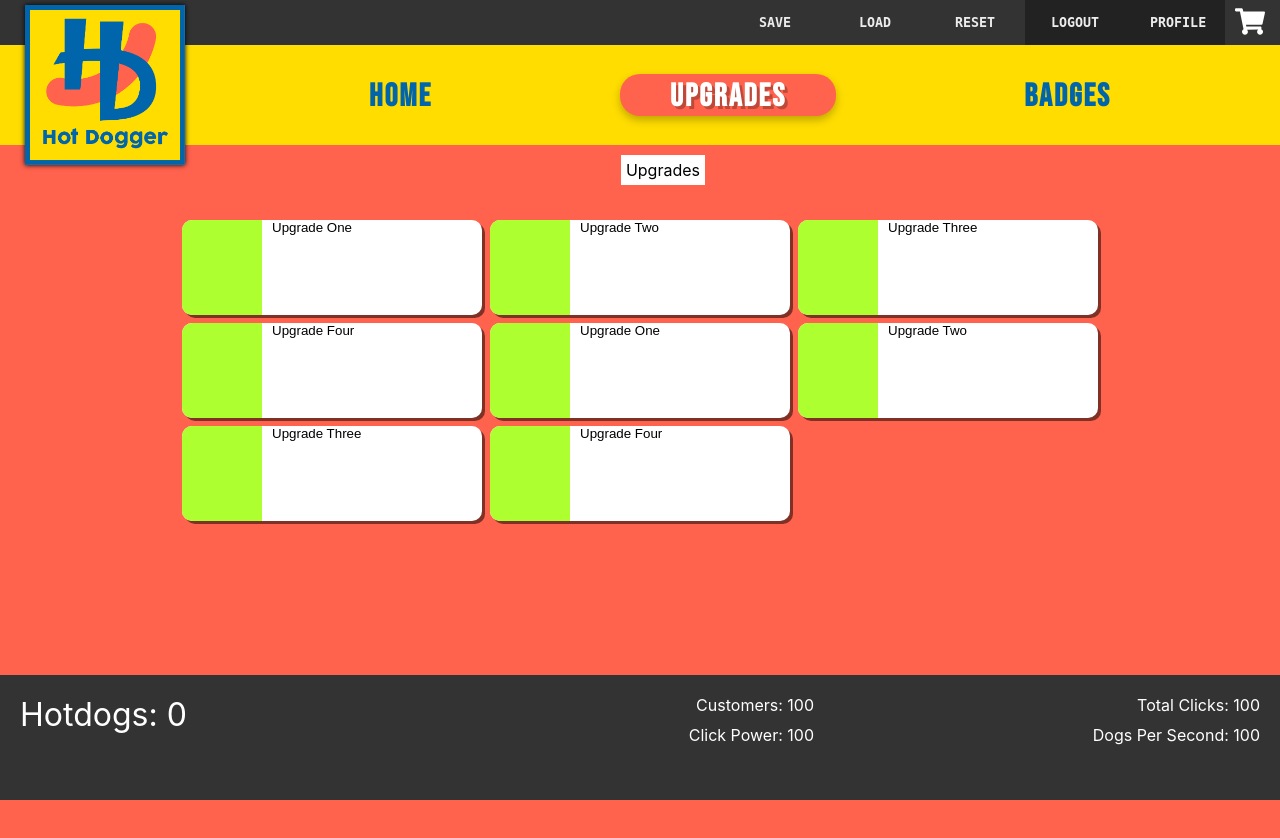
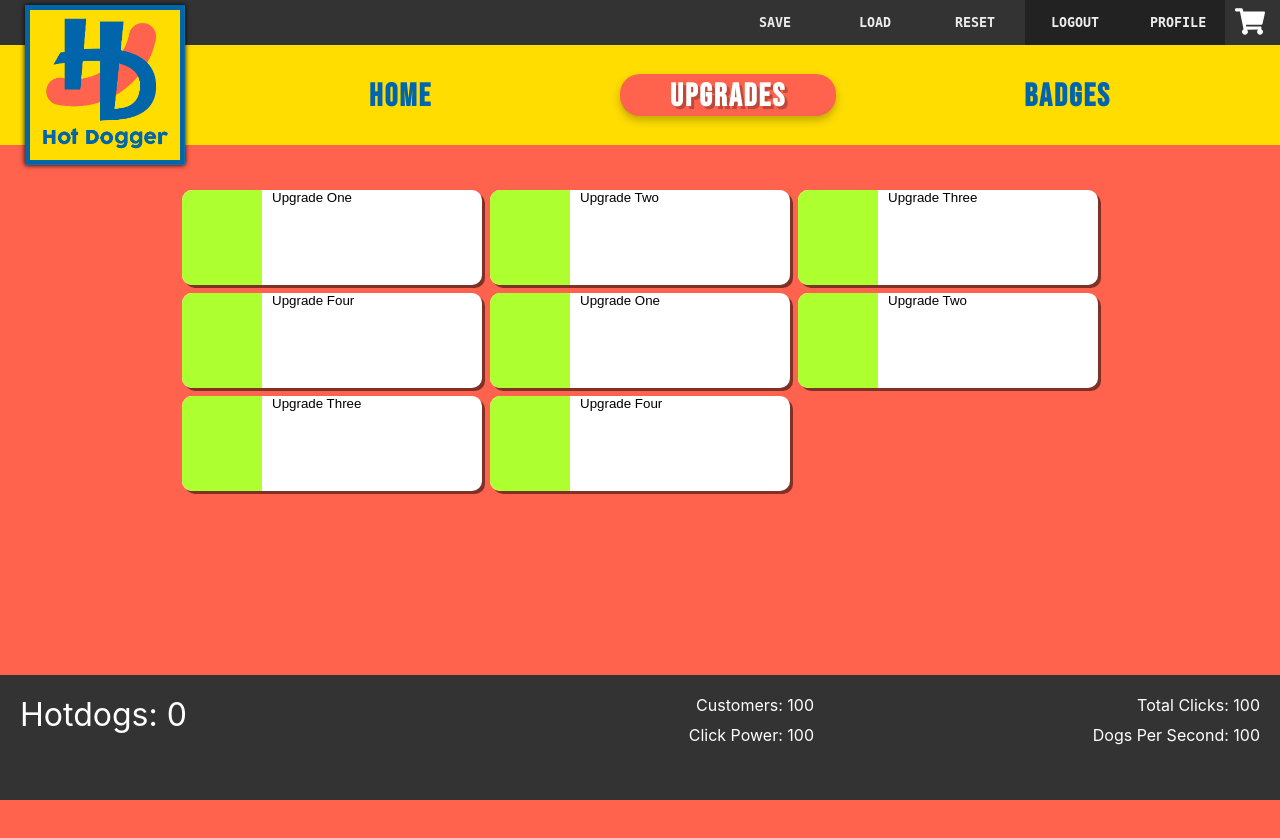
Before and after one commit to stujmar/hotdogger-fe, a React (Create React App) app: page /upgrades in a window 1280 px wide. Shown: the top 838 px of the page. Built offline with nearby package versions, Linux system fonts and the light colour scheme; no server answers; a web font is replaced by a local one.

Commit message:
[sm] cleaned out weird subheader and made top padding fluid on upgrades page

```diff
--- a/src/components/Upgrades/UpgradePanel.module.css
+++ b/src/components/Upgrades/UpgradePanel.module.css
@@ -7,9 +7,11 @@
 
 .upgradeHeader {
     text-align: center;
-    display: block;
+    display: none;
     position:absolute;
-    background: white;
+    font-family: 'Bebas Neue', cursive;
+    font-size: 2.5rem;
+    background: #FFDD00;
     padding: 5px;
     top: 10px;
     right: calc(50% - 65px);
@@ -18,7 +20,7 @@
 .dataStyle {
     display: grid;
     gap: 8px;
-    padding: 75px 15px 200px;
+    padding: 25px 15px 200px;
     margin: 0 auto;
     width: min-content;
 }
@@ -26,6 +28,7 @@
 @media only screen and (min-width: 700px) {
     .dataStyle {
         grid-template-columns: 1fr 1fr;
+        padding: 45px 15px 200px;
     }
 }
 
```
